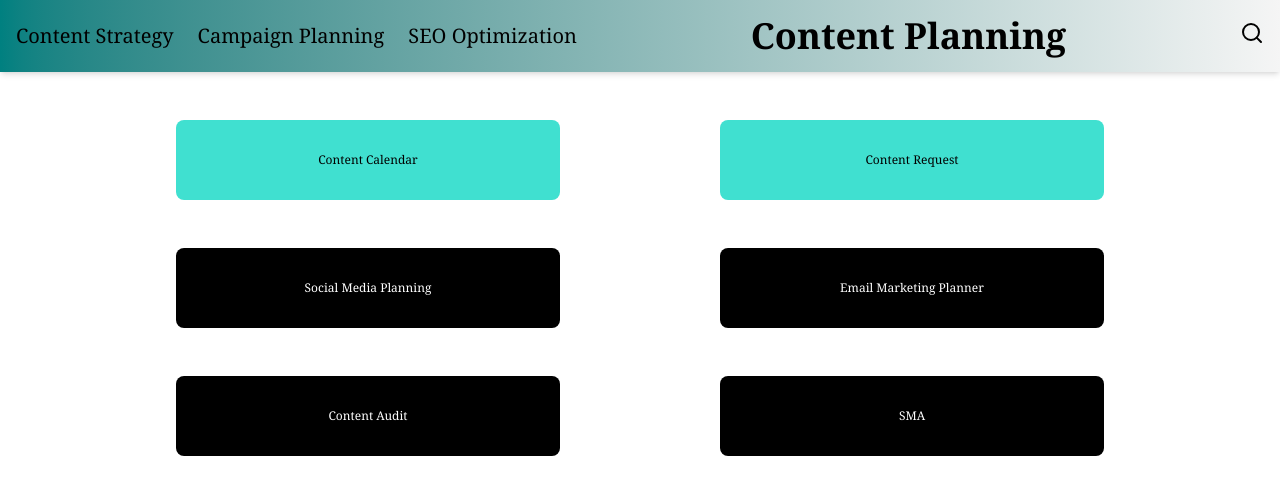
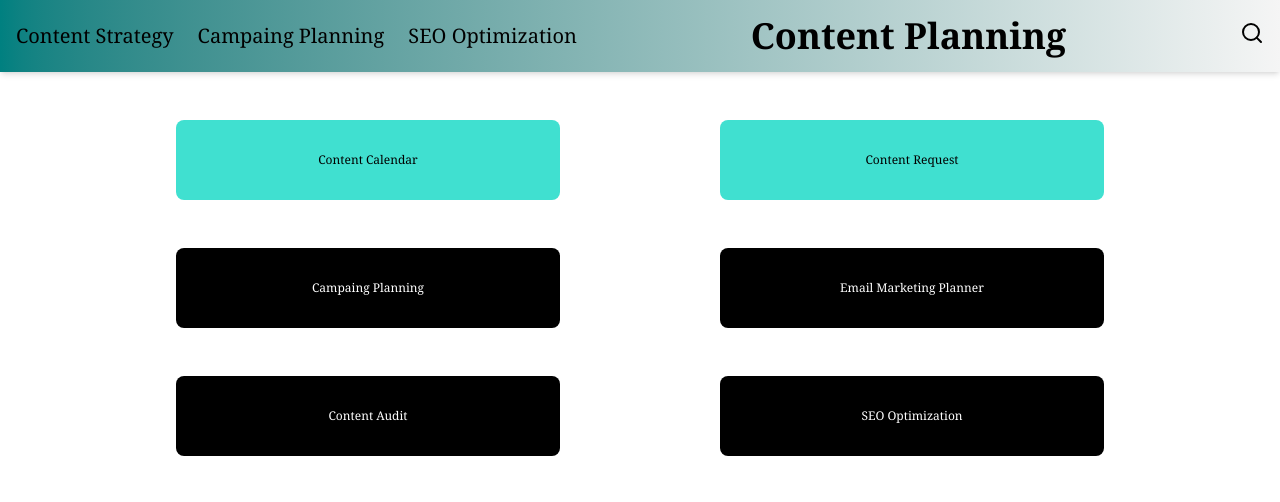
Before and after one commit to Simun234/Content-Planning-App, a React (Vite) app in the folder planning-app/: page / in a window 1280 px wide. Shown: the top 502 px of the page. Built offline with nearby package versions, Linux system fonts and the light colour scheme.

Commit message:
Create Pages folder with seven new pages
connect to appropriate buttons

update Navbar text from "Campaign" to "Campaing

```diff
--- a/planning-app/package.json
+++ b/planning-app/package.json
@@ -11,6 +11,7 @@
   },
   "dependencies": {
     "@tailwindcss/vite": "^4.0.0",
+    "lucide-react": "^0.475.0",
     "react": "^18.3.1",
     "react-dom": "^18.3.1",
     "react-icons": "^5.4.0",
--- a/planning-app/src/components/Navbar.jsx
+++ b/planning-app/src/components/Navbar.jsx
@@ -45,7 +45,7 @@ const Navbar = () => {
               Content Strategy
             </Link>
             <Link to="/campaing-planning" className="text-black hover:underline mb-2" onClick={closeMenu}>
-              Campaign Planning
+              Campaing Planning
             </Link>
             <Link to="/seo-optimization" className="text-black hover:underline mb-2" onClick={closeMenu}>
               SEO Optimization
@@ -59,7 +59,7 @@ const Navbar = () => {
             Content Strategy
           </Link>
           <Link to="/campaing-planning" className="text-black hover:underline">
-            Campaign Planning
+            Campaing Planning
           </Link>
           <Link to="/seo-optimization" className="text-black hover:underline">
             SEO Optimization
--- a/planning-app/src/components/strategy.jsx
+++ b/planning-app/src/components/strategy.jsx
@@ -2,6 +2,7 @@ import React from "react";
 import Navbar from "./Navbar";
 import ContentPlan from "../images/content-plan.png";
 import Business from "../images/business.png";
+
 
 
 function Strategy () {
@@ -15,13 +16,13 @@ function Strategy () {
         </div>
 
         <div className="mt-7 flex flex-row gap-10 items-center justify-center md:mt-12 gap-40">
-          <button className="w-32 h-8 bg-[#000] text-white font-serif font-normal text-xs rounded-lg md:w-64 h-12 text-xl lg:w-96 h-20 text-2xl">Social Media Planning</button>
+          <button className="w-32 h-8 bg-[#000] text-white font-serif font-normal text-xs rounded-lg md:w-64 h-12 text-xl lg:w-96 h-20 text-2xl">Campaing Planning</button>
           <button className="w-32 h-8 bg-[#000] text-white font-serif font-normal text-xs rounded-lg md:w-64 h-12 text-xl lg:w-96 h-20 text-2xl">Email Marketing Planner</button>
         </div>
 
         <div className="mt-7 flex flex-row gap-10 items-center justify-center md:mt-12 gap-40">
           <button className="w-32 h-8 bg-[#000] text-white font-serif font-normal text-xs rounded-lg md:w-64 h-12 text-xl lg:w-96 h-20 text-2xl">Content Audit</button>
-          <button className="w-32 h-8 bg-[#000] text-white font-serif font-normal text-xs rounded-lg md:w-64 h-12 text-xl lg:w-96 h-20 text-2xl">SMA</button>
+          <button className="w-32 h-8 bg-[#000] text-white font-serif font-normal text-xs rounded-lg md:w-64 h-12 text-xl lg:w-96 h-20 text-2xl">SEO Optimization</button>
         </div>
 
         <div className="mt-7 flex flex-col gap-10 items-center justify-center md:mt-12 gap-24 lg:flex-row">
--- /dev/null
+++ b/planning-app/src/pages/analytics-reports.jsx
@@ -0,0 +1,14 @@
+import React from "react";
+
+
+function AnalyticsReport ()  {
+
+
+    return (
+        <>
+        <h1>Analytics Report</h1>
+        </>
+    )
+}
+
+export default AnalyticsReport;
--- /dev/null
+++ b/planning-app/src/pages/conte-campaing-form.jsx
@@ -0,0 +1,14 @@
+import React from "react";
+
+
+function ContentForm ()  {
+
+
+    return (
+        <>
+        <h1>Content Form</h1>
+        </>
+    )
+}
+
+export default ContentForm;
--- /dev/null
+++ b/planning-app/src/pages/content-audit.jsx
@@ -0,0 +1,14 @@
+import React from "react";
+
+
+function ContentAudit ()  {
+
+
+    return (
+        <>
+        <h1>Content Audit</h1>
+        </>
+    )
+}
+
+export default ContentAudit;
--- /dev/null
+++ b/planning-app/src/pages/content-calendar.jsx
@@ -0,0 +1,14 @@
+import React from "react";
+
+
+function ContentCalendar ()  {
+
+
+    return (
+        <>
+        <h1>Content Calendar</h1>
+        </>
+    )
+}
+
+export default ContentCalendar;
--- /dev/null
+++ b/planning-app/src/pages/content-request.jsx
@@ -0,0 +1,14 @@
+import React from "react";
+
+
+function ContentRequest ()  {
+
+
+    return (
+        <>
+        <h1>Content Request</h1>
+        </>
+    )
+}
+
+export default ContentRequest;
--- /dev/null
+++ b/planning-app/src/pages/email-marketing.jsx
@@ -0,0 +1,14 @@
+import React from "react";
+
+
+function MarketingPlanner ()  {
+
+
+    return (
+        <>
+        <h1>Email Marketing</h1>
+        </>
+    )
+}
+
+export default MarketingPlanner;
--- /dev/null
+++ b/planning-app/src/pages/seo-audit.jsx
@@ -0,0 +1,14 @@
+import React from "react";
+
+
+function SeoAudit ()  {
+
+
+    return (
+        <>
+        <h1>Seo Audit</h1>
+        </>
+    )
+}
+
+export default SeoAudit;
```
Also changed, not shown: planning-app/src/images/seo-optimization.png, 1 other file (tests, documents, lock files or other folders).
